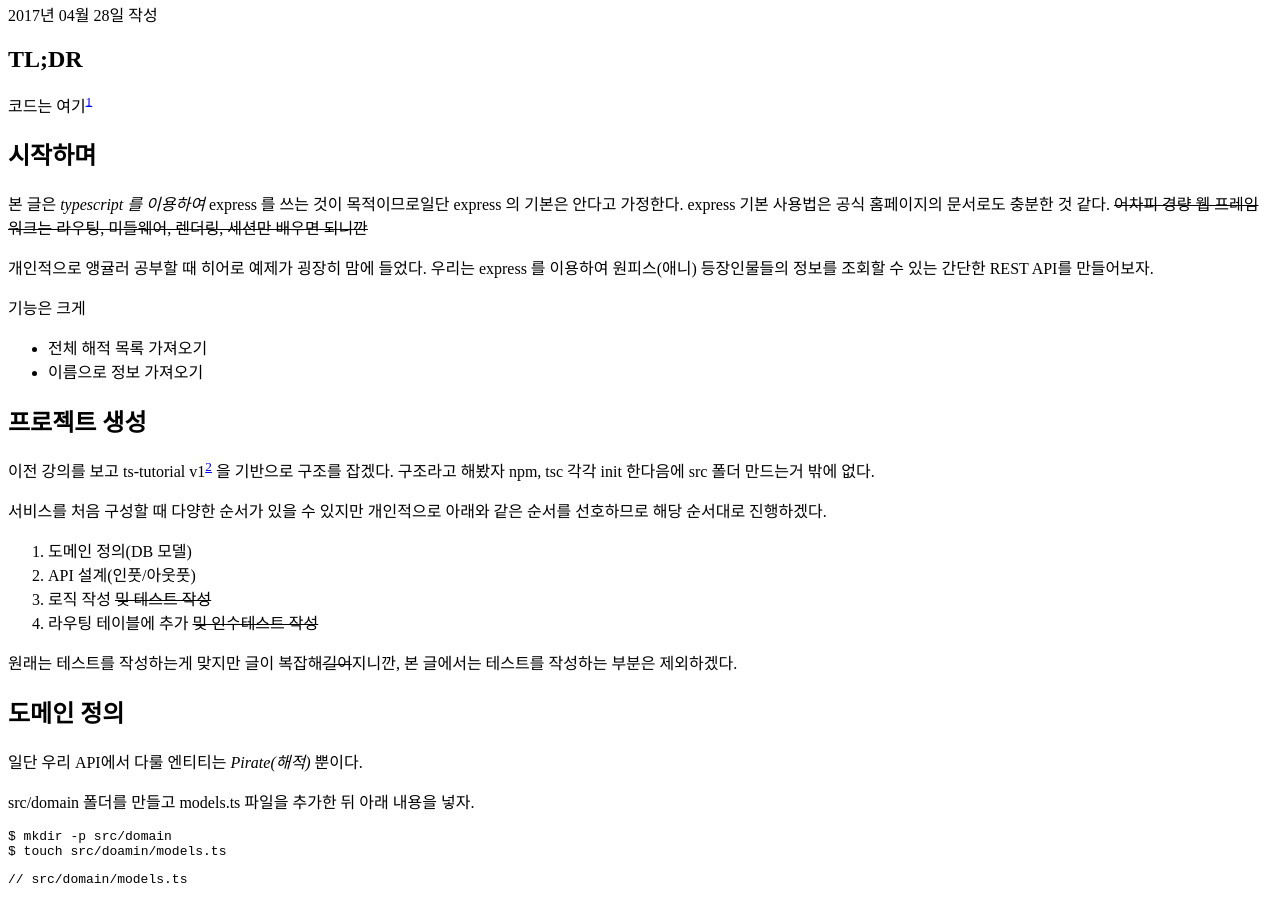
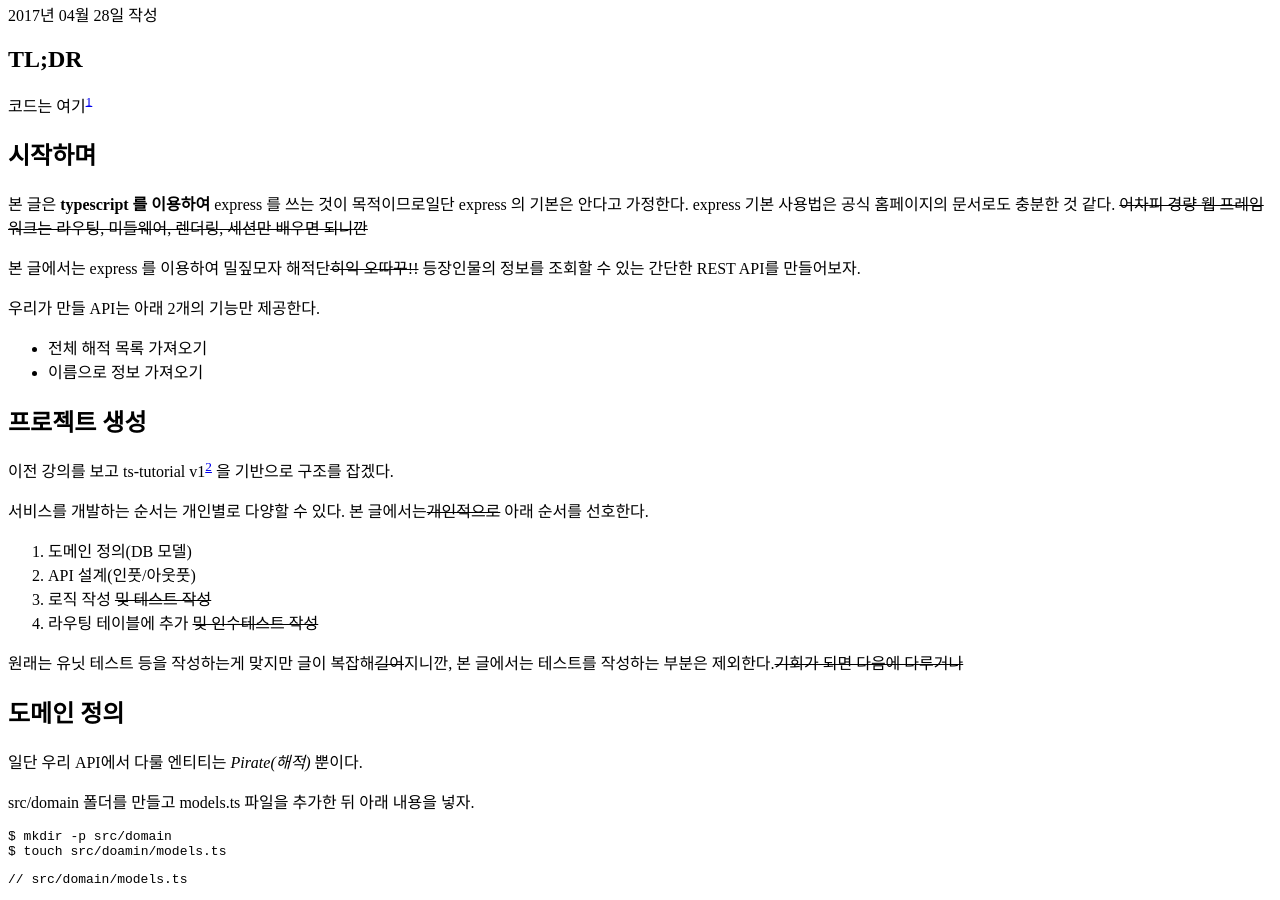
Before and after one commit to haandol/haandol.github.com, a Jekyll site: the page built from _posts/2017-04-28-typescript2-experss-tutorial-part-two.md, in a window 1280 px wide and 900 px high, scrolled down 359 px. Built offline with Jekyll 4.4.1, drawn with Linux system fonts in a browser that asks for light colours; comment, search, counter and statistics services are not loaded; some of the changed text lies outside the part shown.

Commit message:
modify blank lines

````diff
--- a/_posts/2017-04-28-typescript2-experss-tutorial-part-two.md
+++ b/_posts/2017-04-28-typescript2-experss-tutorial-part-two.md
@@ -12,34 +12,34 @@ publish: true
 
 코드는 여기[^1]
 
+
 ## 시작하며
 
-본 글은 *typescript 를 이용하여* express 를 쓰는 것이 목적이므로일단 express 의 기본은 안다고 가정한다.
+본 글은 **typescript 를 이용하여** express 를 쓰는 것이 목적이므로일단 express 의 기본은 안다고 가정한다.
 express 기본 사용법은 공식 홈페이지의 문서로도 충분한 것 같다.
 ~~어차피 경량 웹 프레임워크는 라우팅, 미들웨어, 렌더링, 세션만 배우면 되니깐~~
 
-개인적으로 앵귤러 공부할 때 히어로 예제가 굉장히 맘에 들었다.
-우리는 express 를 이용하여 원피스(애니) 등장인물들의 정보를 조회할 수 있는 간단한 REST API를 만들어보자.
+본 글에서는 express 를 이용하여 밀짚모자 해적단~~히익 오따꾸!!~~ 등장인물의 정보를 조회할 수 있는 간단한 REST API를 만들어보자.
 
-기능은 크게
+우리가 만들 API는 아래 2개의 기능만 제공한다.
 
 * 전체 해적 목록 가져오기
 * 이름으로 정보 가져오기
 
+
 ## 프로젝트 생성
 
 이전 강의를 보고 ts-tutorial v1[^2] 을 기반으로 구조를 잡겠다.
-구조라고 해봤자 npm, tsc 각각 init 한다음에 src 폴더 만드는거 밖에 없다.
 
-서비스를 처음 구성할 때 다양한 순서가 있을 수 있지만
-개인적으로 아래와 같은 순서를 선호하므로 해당 순서대로 진행하겠다.
+서비스를 개발하는 순서는 개인별로 다양할 수 있다. 본 글에서는~~개인적으로~~ 아래 순서를 선호한다.
 
  1. 도메인 정의(DB 모델)
  2. API 설계(인풋/아웃풋)
  3. 로직 작성 ~~및 테스트 작성~~
  4. 라우팅 테이블에 추가 ~~및 인수테스트 작성~~
 
-원래는 테스트를 작성하는게 맞지만 글이 복잡해~~길어~~지니깐, 본 글에서는 테스트를 작성하는 부분은 제외하겠다.
+원래는 유닛 테스트 등을 작성하는게 맞지만 글이 복잡해~~길어~~지니깐, 본 글에서는 테스트를 작성하는 부분은 제외한다.~~기회가 되면 다음에 다루거나~~
+
 
 ## 도메인 정의
 
@@ -118,6 +118,7 @@ query 함수를 간단히 설명하면
 * *(name?: string)* 에서 `?` 는 해당 파라미터가 생략될 수도 있다는 것을 말한다. 생략되면 undefined 가 자동으로 들어간다.
 * 따라서 name 이 입력되면 해당 name 과 동일한 해적을 반환하고 name 이 생략되면 전체 해적목록을 반환한다.
 
+
 ## API 설계
 
 모델이 있다면 해당 모델을 API 로 CRUD 할 수 있어야 한다.
@@ -144,6 +145,7 @@ $ http GET http://localhost:3000/pirate/루피
 $ brew install httpie
 ```
 
+
 ## Express.js 설치
 
 API 로직 작성을 하기 전에 express 를 설치해보자
@@ -155,6 +157,7 @@ $ npm install --save-dev @types/express
 
 *@types/express* 는 typescript 타입정의(declarations)를 저장해둔 파일이며 해당 타입정의가 있어야 컴파일이 가능하다.
 *--save-dev* 옵션으로 개발환경에 설치하는 이유는 컴파일된 JS 를 배포 할 것이기 때문에 배포 환경에서는 타입스크립트 관련 모듈이 필요가 없기 때문이다.
+
 
 ## 로직 작성
 
@@ -208,6 +211,7 @@ export const PirateController: Router = router;
 하지만 위처럼 라우팅을 모듈화 해두면 여러 서브패스가 생기더라도 쉽게 관리할 수 있다.
 또 지금은 src/apps/pirate/controller.ts 만 있지만 로직이 비대해지거나 하면 conroller(View), service(Controller), repository(Model) 로 MVC 를 적용할 수도 있다.
 
+
 ## express 서버코드 작성
 
 서브패스 라우터를 추가했으니 express 서버코드를 작성하고 서브패스를 라우팅 테이블에 추가해주자.
@@ -233,11 +237,13 @@ app.listen(port, () => {
 
 위의 코드 역시 튜토리얼 수준의 간단한 코드로 어려운 내용은 없다. 간단히 짚고 넘어가자.
 
-1. express 를 임포팅 한다. typescript 의 임포팅은 `import * as 이름 from` 방식과 `import { 모듈명 } from`  방식이 있다. 뭘써도 상관없고 코드에 맞춰서 알아서 선택해서 쓰면 된다.
+1. express 를 임포팅 한다. typescript 의 임포팅은 `import * as 이름 from` 방식과 `import { 모듈명 } from`  방식이 있다.
+관리측면에서는 후자를 쓸 수 있으면 쓰고 아닌 경우만 전자를 쓰는 것이 좋은 것 같다.
 2. PirateController(express.Router 객체) 를 임포팅한다.
 3. express app 을 생성한다.
-4. app 에서 PirateController 를 사용하여 '/pirate' prefix 뒤에 서브패스로 라우트를 등록한다.
+4. app 에서 PirateController 를 사용하여 `/pirate` prefix 뒤에 서브패스로 라우트를 등록한다.
 이런 방식을 모듈식 마운팅 이라고 부르며 라우팅 방식들에 대한 자세한 내용은 공식문서[^4] 를 참조하자.
+
 
 ## 서버 실행
 
@@ -299,9 +305,12 @@ X-Powered-By: Express
 ]
 ```
 
+
 ## 마치며
 
-뭔가 블로그 처음 목적이 퇴색되어 가는 것 같다...~~먹고 사는게 힘들어서~~
+구조 등에서 복잡해질 수 있기 때문에 코드적으로는 헷갈릴 요소를 최대한 제외시키고 작성했다. 이상한 내용이 있으면 알려주시라.
+
+본 글과는 별개로 뭔가 블로그 처음 목적이 퇴색되어 가는 것 같다...~~먹고 사는게 힘들어서~~
 
 빨리 연재를 마무리하고 데이터 분석쪽 공부하면서 글을 써야겠다.
 
````
